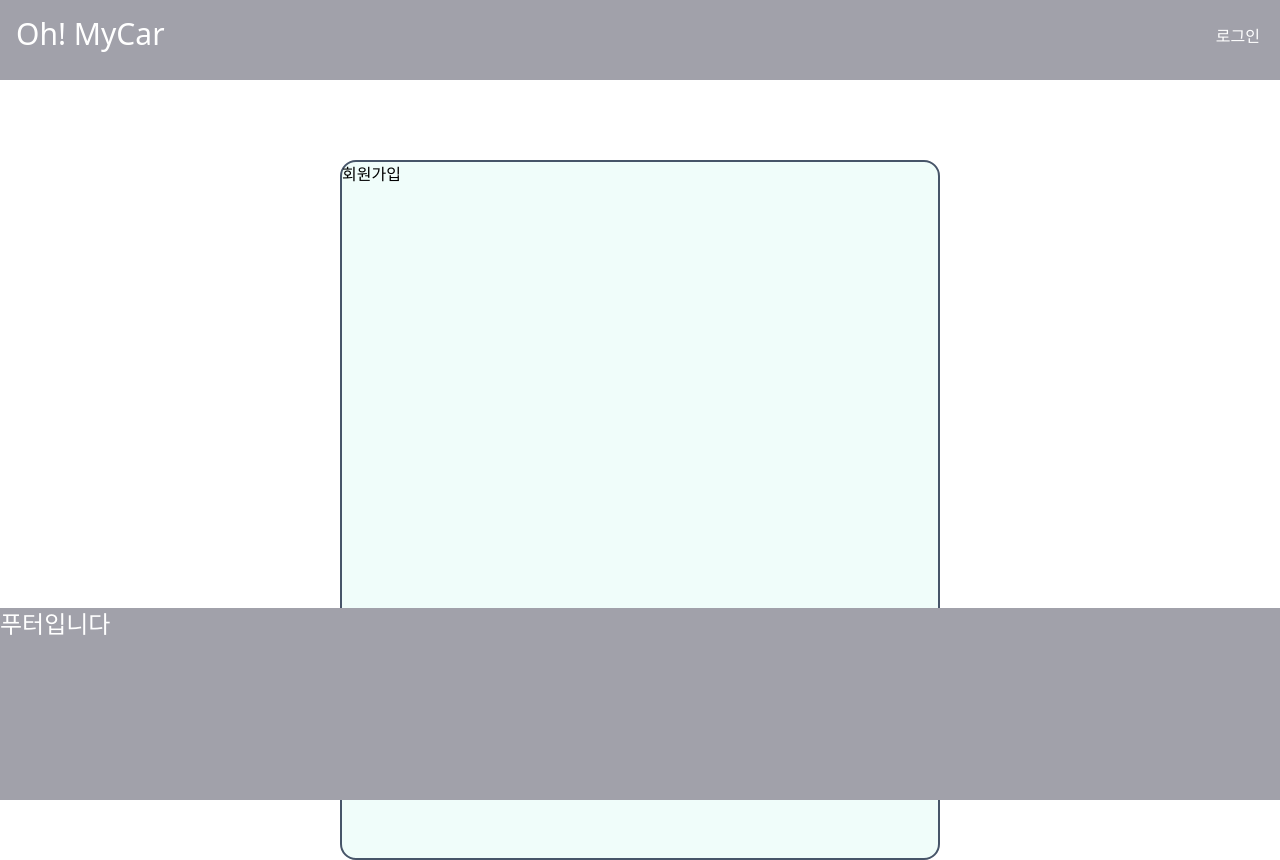
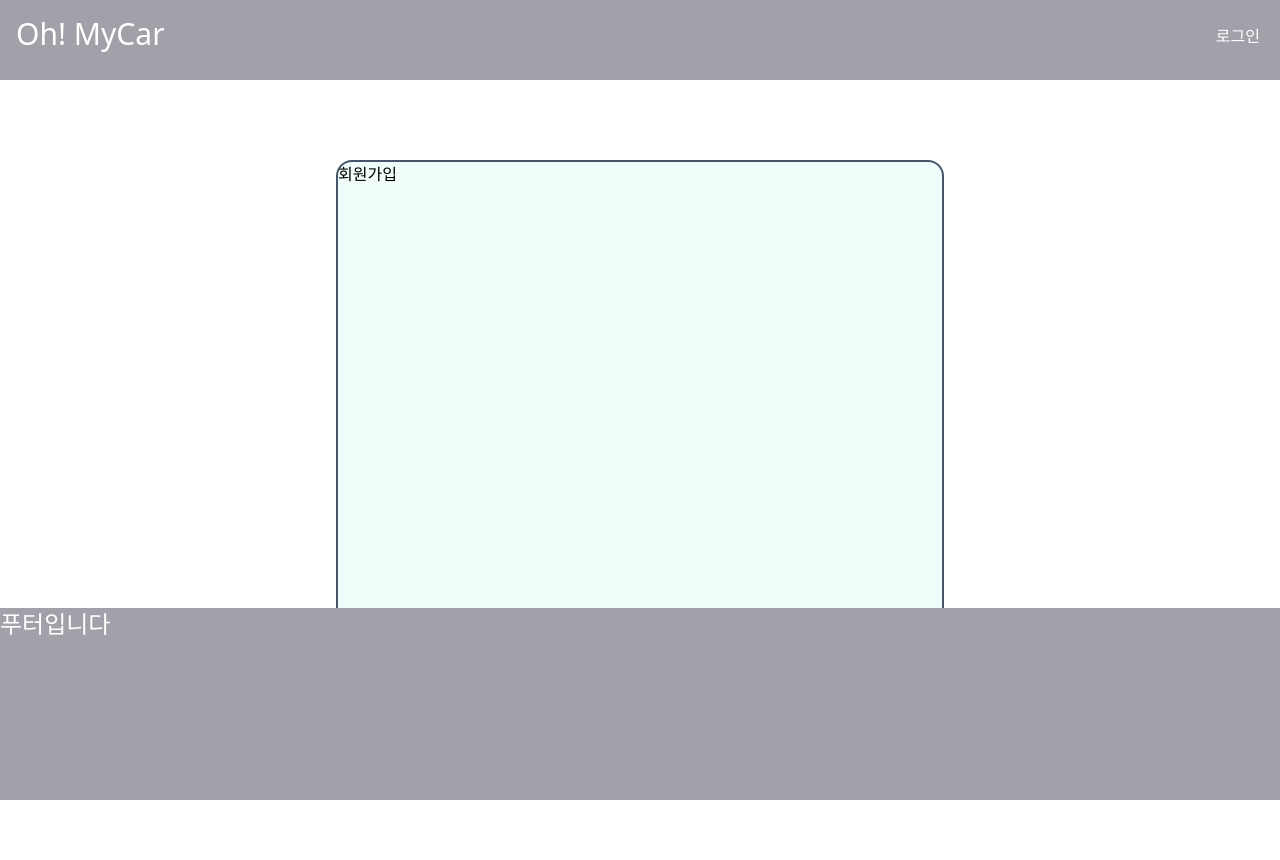
Before and after one commit to bluejeans9732/teamwork, a React (Create React App) app: page /pwid in a window 1280 px wide. After the commit the page ends 800 px from the top, so only its background shows below. Built offline with nearby package versions, Linux system fonts and the light colour scheme.

Commit message:
check css

```diff
--- a/package.json
+++ b/package.json
@@ -10,6 +10,7 @@
     "react-dom": "^18.2.0",
     "react-router-dom": "^6.10.0",
     "react-scripts": "5.0.1",
+    "tailwind-scrollbar-hide": "^1.1.7",
     "web-vitals": "^2.1.4"
   },
   "scripts": {
--- a/src/App.jsx
+++ b/src/App.jsx
@@ -8,7 +8,7 @@ import { BrowserRouter, Routes, Route } from "react-router-dom";
 function App() {
   return (
     <BrowserRouter>
-      <div className='h-screen min-h-full pb-48'>
+      <div className='h-screen min-h-full'>
         <Header />
         <Routes>
           <Route path="/*" element={<Main/>} />
--- a/src/component/Footer.jsx
+++ b/src/component/Footer.jsx
@@ -2,7 +2,7 @@ import React from "react";
 
 function Footer() {
     return (
-        <div className="bg-zinc-400 h-48 absolute w-full bottom-0 left-0 text-white text-2xl">
+        <div className="bg-zinc-400 h-48 w-full text-white text-2xl">
             <div className="">푸터입니다</div>
         </div>
     )
--- a/src/component/Login.jsx
+++ b/src/component/Login.jsx
@@ -1,18 +1,17 @@
 import React from "react";
 import { Link } from 'react-router-dom';
-import './practice.css';
 
 
 function Login() {
     return (
-        <div className="h-full w-full relative">
-            <div className="bg-gray-50 mx-auto mt-20 rounded-2xl border-2 border-slate-600 practice">
+        <div className="h-main w-full relative overflow-y-scroll scrollbar-hide">
+            <div className="bg-gray-50 mx-auto mt-20 rounded-2xl border-2 border-slate-600 h-mainheight w-mainwd">
                 <div className="flex flex-col">
                     <h1 className="mx-auto mt-10 text-5xl">Oh! MyCar</h1>
-                    <input type="email" Placeholder="이메일 주소"
+                    <input type="email" placeholder="이메일 주소"
                         className="rounded-md mx-auto mt-10 border-2 border-slate-600 w-80 h-12 outline-none"
                     />
-                    <input type="text" Placeholder="비밀번호"
+                    <input type="text" placeholder="비밀번호"
                         className="rounded-md mx-auto mt-5 border-2 border-slate-600 w-80 h-12 outline-none"
                     />
                     <button className="Login_login rounded-md mx-auto mt-5 w-80 h-12 bg-cyan-300 text-white">로그인</button>
--- a/src/component/Main.jsx
+++ b/src/component/Main.jsx
@@ -2,7 +2,7 @@ import React from "react";
 
 function Main() {
     return (
-        <div className="h-full relative">
+        <div className="h-main overflow-y-scroll scrollbar-hide relative">
             메인입니다
         </div>
     )
--- a/src/component/Pwid.jsx
+++ b/src/component/Pwid.jsx
@@ -3,9 +3,8 @@ import { Link } from 'react-router-dom';
 
 function Pwid() {
     return (
-        <div className="h-full relative">
-            <div className="h-full w-full relative">
-            <div className="bg-teal-50 mx-auto mt-20 rounded-2xl border-2 border-slate-600 practice">
+        <div className="h-main w-full relative overflow-y-scroll scrollbar-hide">
+            <div className="bg-teal-50 mx-auto mt-20 rounded-2xl border-2 border-slate-600 h-mainheight w-mainwd">
                 <div className="flex flex-col">
                     <h1 className="Login_logo">회원가입</h1>
 
@@ -13,7 +12,6 @@ function Pwid() {
             </div>
 
         </div>
-        </div>
     )
 }
 
--- a/src/component/practice.css
+++ /dev/null
@@ -1,4 +0,0 @@
-.practice {
-    width: 600px;
-    height: 700px;
-}
--- a/tailwind.config.js
+++ b/tailwind.config.js
@@ -2,7 +2,15 @@
 module.exports = {
   content: ["./src/**/*.{html,js,jsx}"],
   theme: {
-    extend: {},
+    extend: {
+      height: {
+        'mainheight' : '45rem',
+        'main' : 'calc(100% - 17rem)'
+      },
+      width: {
+        'mainwd' : '38rem'
+      }
+    },
   },
-  plugins: [],
+  plugins: [require("tailwind-scrollbar-hide")],
 }
```
Also changed, not shown: 1 other file (tests, documents, lock files or other folders).
